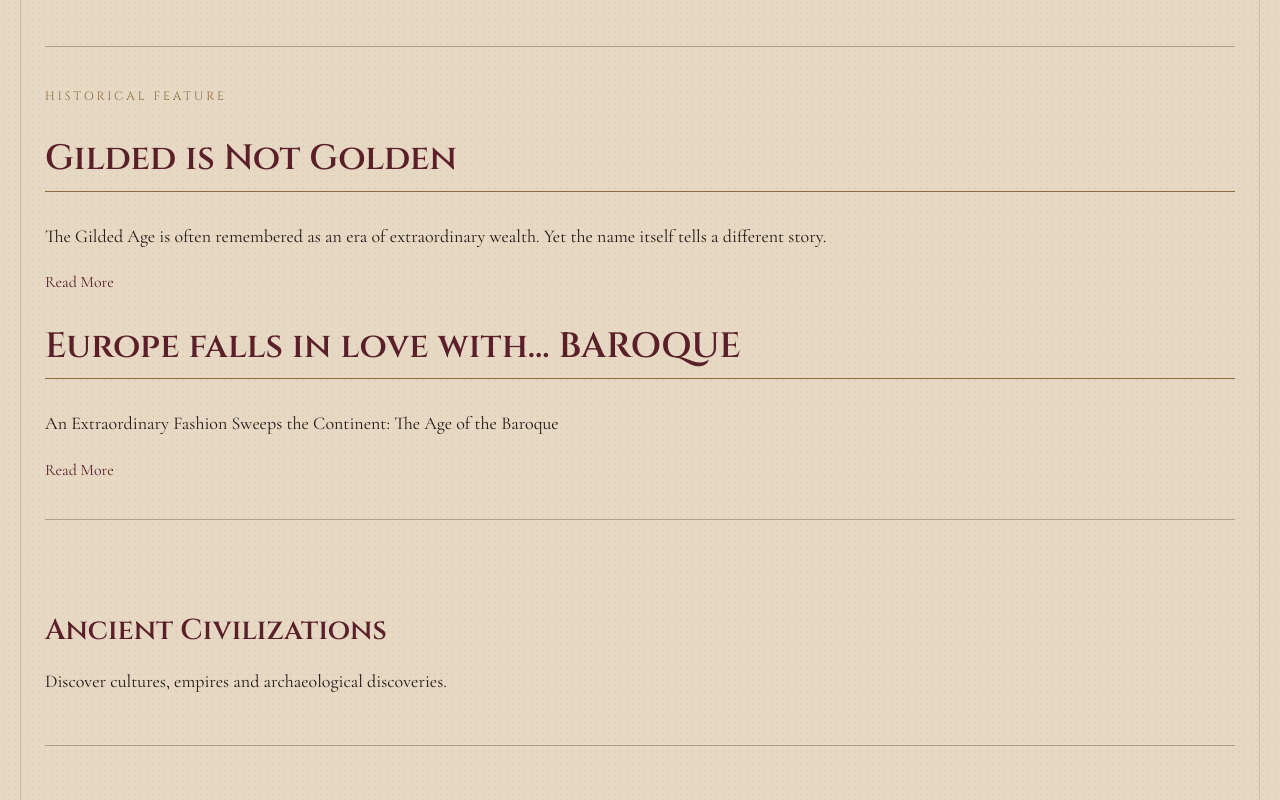
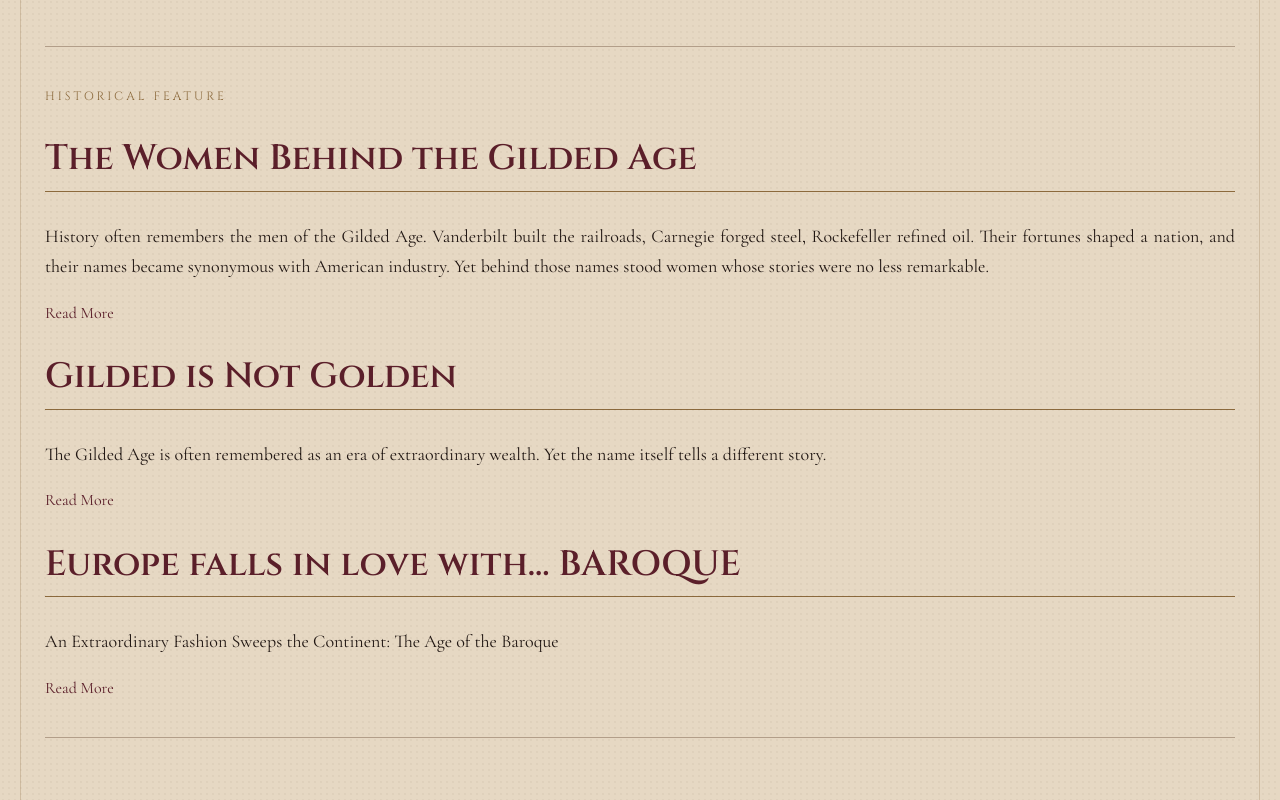
Before and after one commit to manontheysj-sys/cozy-author-website, a plain HTML site: page documentary-archive.html in a window 1280 px wide. Shown: the part 640-1440 px from the top of the page. Drawn offline with nearby package versions, Linux system fonts and the light colour scheme.

Commit message:
Update documentary-archive.html

```diff
--- a/documentary-archive.html
+++ b/documentary-archive.html
@@ -68,6 +68,19 @@ biographies and real-world stories.
 <span class="story-label">
 Historical Feature
 </span>
+
+<h2>
+The Women Behind the Gilded Age</h2>
+
+
+<p>
+History often remembers the men of the Gilded Age. Vanderbilt built the railroads, Carnegie forged steel, Rockefeller refined oil. Their fortunes shaped a nation, and their names became synonymous with American industry.
+Yet behind those names stood women whose stories were no less remarkable.
+</p>
+
+<a href="archives/women-behind-the-gilded-age.html">
+Read More
+</a>
 
 <h2>
 Gilded is Not Golden</h2>
```
